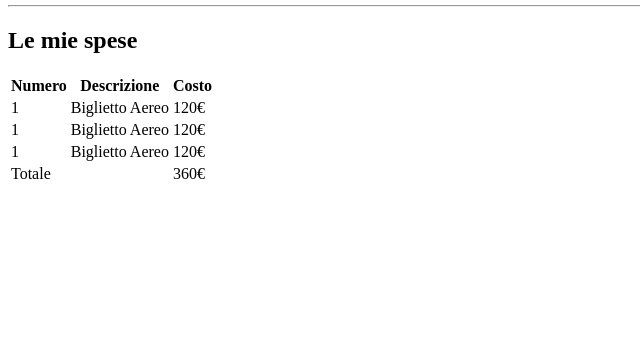
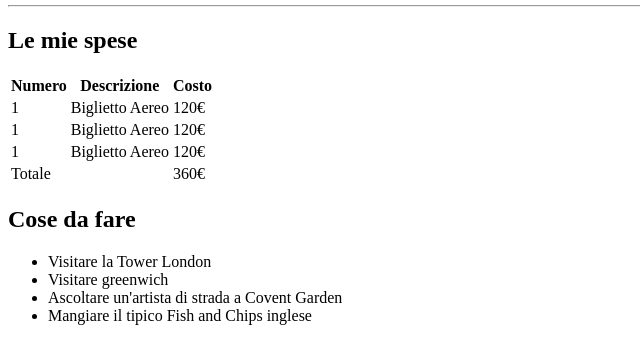
Before and after one commit to ruzica-glavas/html-london-trip, a plain HTML site: page index.html in a window 1280 px wide. Shown: the part 101-464 px from the top of the page, without its empty margins (0-640 px from the left). Drawn offline with Linux system fonts and the light colour scheme.

Commit message:
add: first index

```diff
--- a/index.html
+++ b/index.html
@@ -44,11 +44,16 @@
             </tr>
             </tr>
             </tr>
+        </tbody>
+</table>
 
-
-        </tbody>
-
-</table>
+<h2>Cose da fare</h2>
+    <ul>
+        <li>Visitare la Tower London</li>
+        <li>Visitare greenwich</li>
+        <li>Ascoltare un'artista di strada a Covent Garden</li>
+        <li>Mangiare il tipico Fish and Chips inglese</li>
+    </ul>
 
 
 
```
